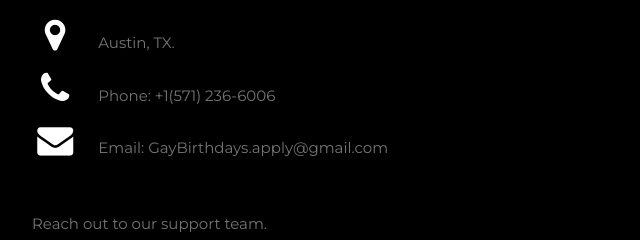
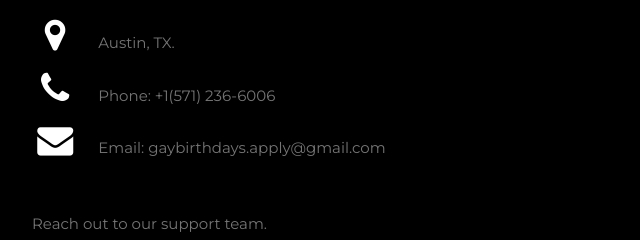
Before and after one commit to oh-thats-not/itsgivingheshewetheythemnonbinaryveganvegetarian, a plain HTML site: page contact.html in a window 1280 px wide. Shown: the part 860-1100 px from the top of the page, 178-818 px from the left. Drawn offline with nearby package versions, Linux system fonts and the light colour scheme.

Commit message:
Update contact.html

```diff
--- a/contact.html
+++ b/contact.html
@@ -74,7 +74,7 @@ body, h1,h2,h3,h4,h5,h6 {font-family: "Montserrat", sans-serif}
     <div class="w3-section">
       <p><i class="fa fa-map-marker fa-fw w3-text-white w3-xxlarge w3-margin-right"></i> Austin, TX.</p>
       <p><i class="fa fa-phone fa-fw w3-text-white w3-xxlarge w3-margin-right"></i> Phone: +1(571) 236-6006</p>
-      <p><i class="fa fa-envelope fa-fw w3-text-white w3-xxlarge w3-margin-right"> </i> Email: GayBirthdays.apply@gmail.com</p>
+      <p><i class="fa fa-envelope fa-fw w3-text-white w3-xxlarge w3-margin-right"> </i> Email: gaybirthdays.apply@gmail.com</p>
     </div><br>
     <p>Reach out to our support team.</p>
 
```
